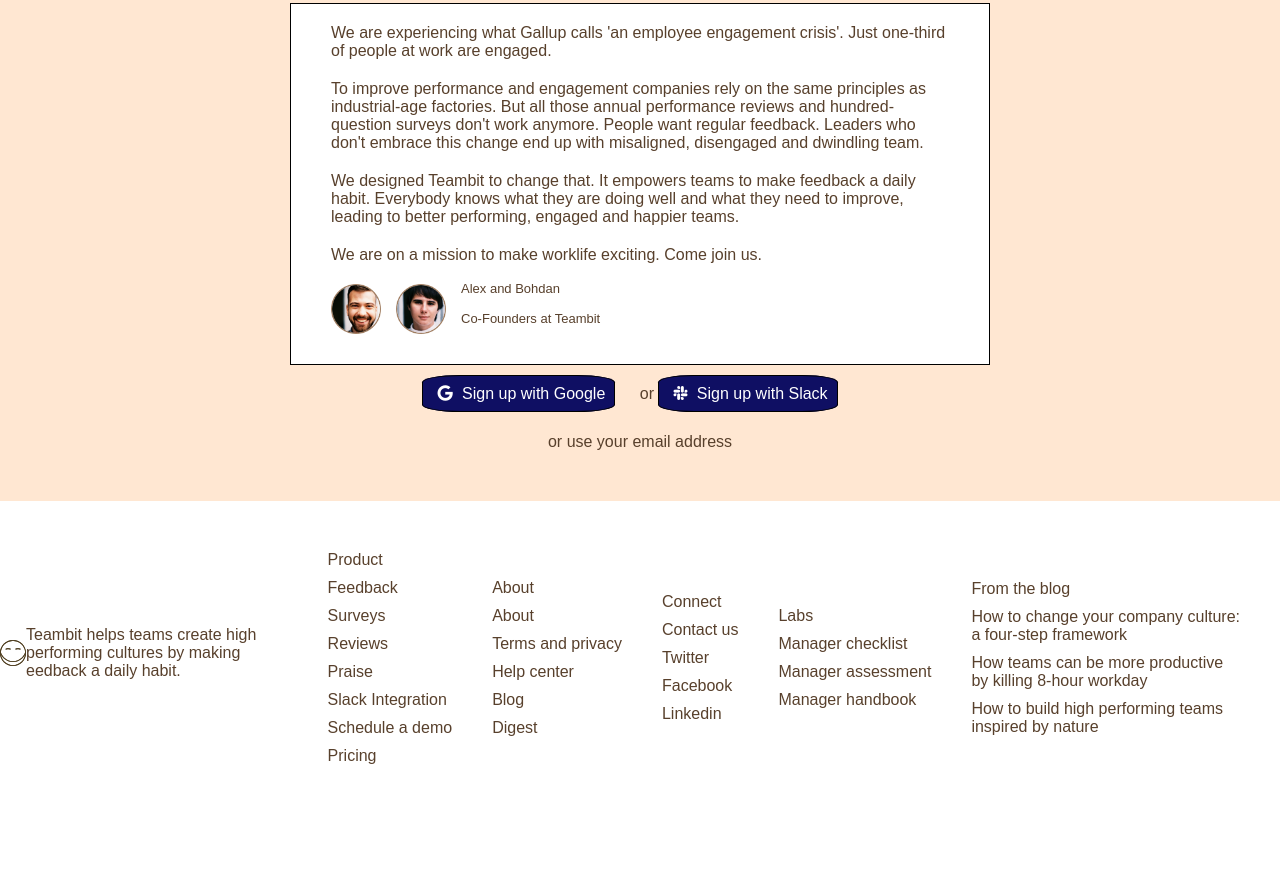
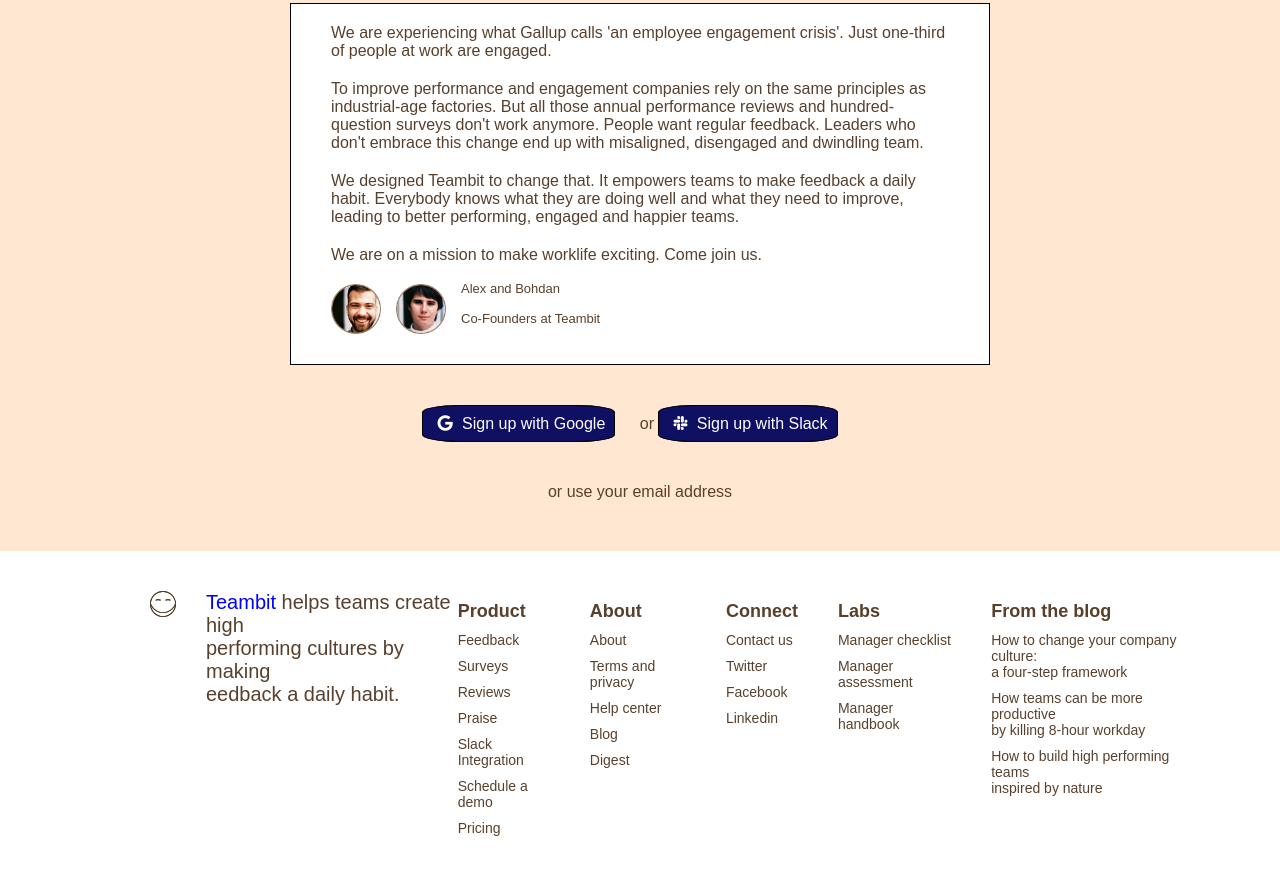
Before and after one commit to micheleprovolo/sass-teambit, a plain HTML site: page public/index.html in a window 1280 px wide. Shown: the part 5215-6089 px from the top of the page. Before the commit the page ends 6020 px from the top, so only its background shows below. Drawn offline with Linux system fonts and the light colour scheme.

Commit message:
footer ok

```diff
--- a/src/scss/_footer.scss
+++ b/src/scss/_footer.scss
@@ -3,14 +3,27 @@
 
     .wrapper {
         @include flex;
+        align-items: flex-start;
     }
 
     .micro-container {
         @include flex;
+        align-items: flex-start;
+        margin-left: 150px;
+        p {
+            margin-left: 30px;
+            font-size: 20px;
+            font-weight: normal;
+            a {
+                color: blue;
+            }
+        }
     }
 
     .footer-menu {
-        @include flex;
+        display: flex;
+        align-items: flex-start;
+        margin-right: 50px;
 
         .footer-single-menu {
             @include flex-vertical;
@@ -18,6 +31,12 @@
 
             li {
                 margin-top: 10px;
+                font-size: 14px;
+            }
+
+            li:first-child {
+                font-weight: bold;
+                font-size: 18px;
             }
         }
 
--- a/src/scss/_main.scss
+++ b/src/scss/_main.scss
@@ -181,7 +181,7 @@
     }
 
     .button-container {
-        margin-bottom: 30px;
+        margin: 50px 0;
 
         a {
             @include button;
--- a/src/scss/common.scss
+++ b/src/scss/common.scss
@@ -14,6 +14,7 @@
     display: flex;
     flex-direction: column;
     justify-content: space-around;
+
 }
 
 @mixin button {
```
Also changed, not shown: public/index.html (+3 -0 lines), src/html/index.html (+3 -0 lines), public/css/style.css.
